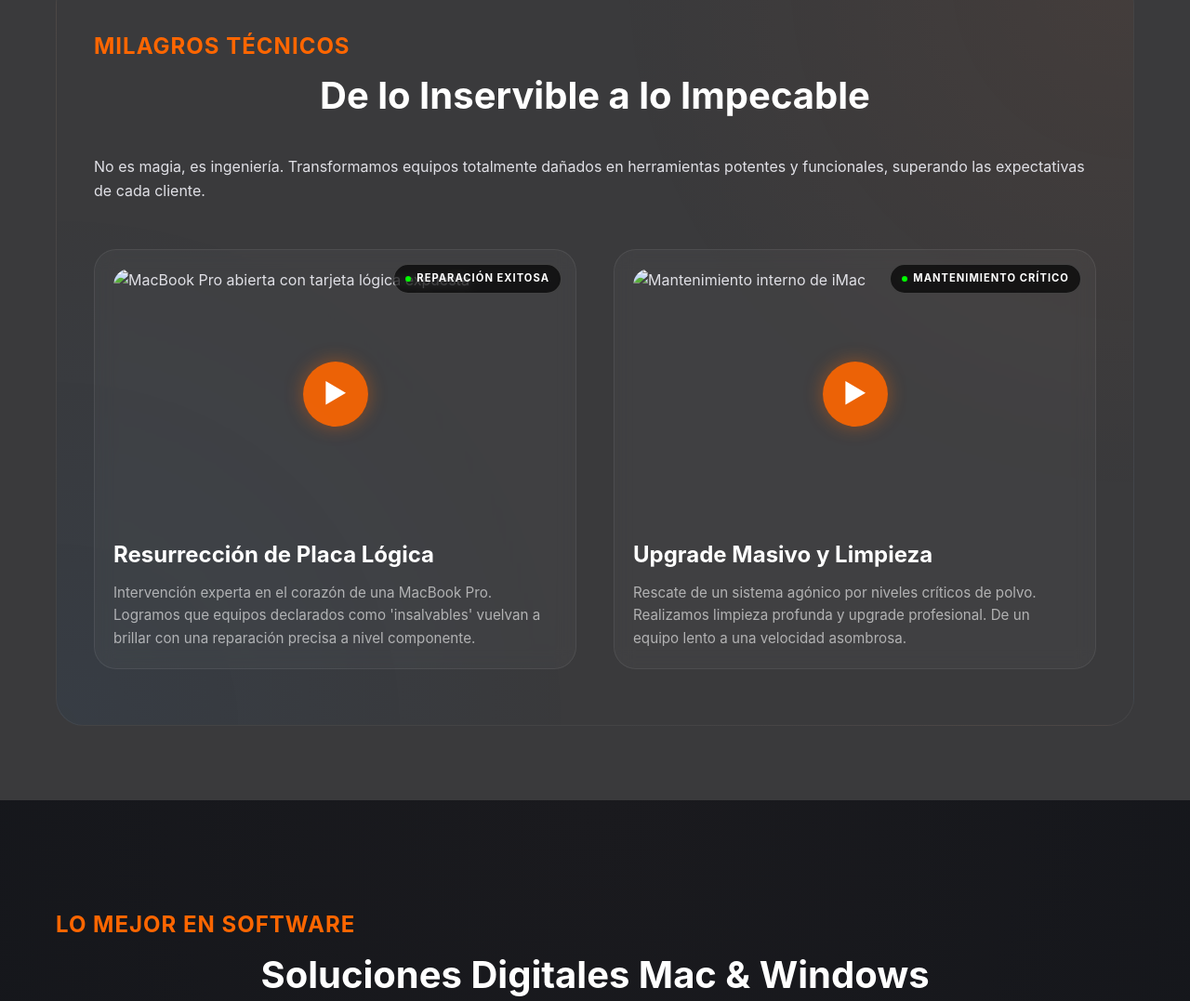
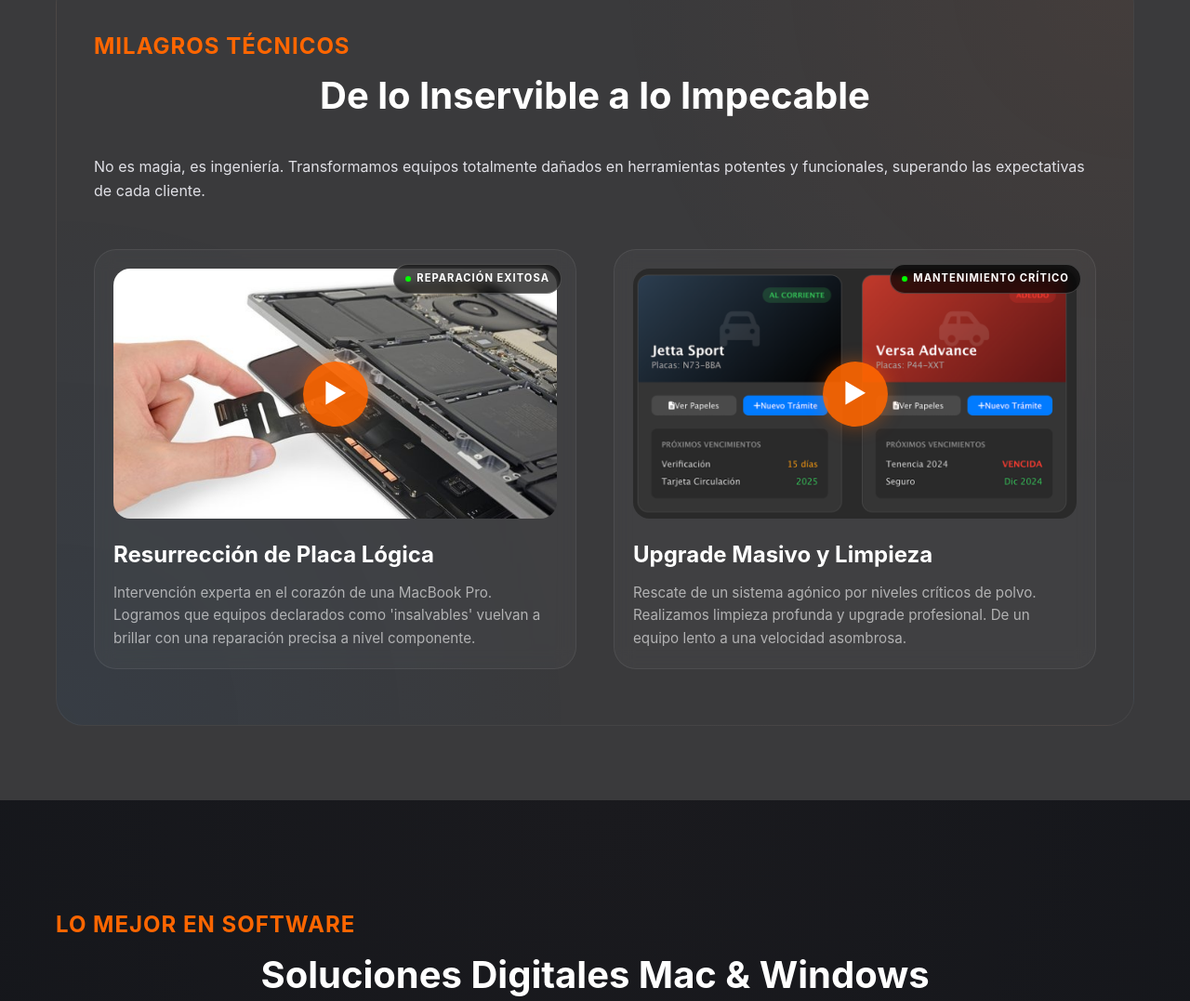
Before and after one commit to hatRoot/MacWaveT2, a plain HTML site: page index.html in a window 1280 px wide. Shown: the part 10923-12000 px from the top of the page at 93% size. Drawn offline with Linux system fonts and the light colour scheme.

Commit message:
CRITICAL FIX: Restored missing repair imagery. Corrected filenames and forced reload v3.

```diff
--- a/index.html
+++ b/index.html
@@ -942,7 +942,7 @@
                         <div class="video-card">
                             <div class="story-badge">Reparación Exitosa</div>
                             <div class="video-thumbnail">
-                                <img src="./images/macwave-macbook-logic.jpg?v=final_fix"
+                                <img src="./images/macwave-macbook-logic.jpg?v=final_fix_v3"
                                     alt="MacBook Pro abierta con tarjeta lógica expuesta">
                                 <div class="play-button">▶</div>
                             </div>
@@ -955,7 +955,7 @@
                         <div class="video-card">
                             <div class="story-badge">Mantenimiento Crítico</div>
                             <div class="video-thumbnail">
-                                <img src="./images/macwave-imac-upgrade.png?v=final_fix"
+                                <img src="./images/macwave-imac-upgrade.png?v=final_fix_v3"
                                     alt="Mantenimiento interno de iMac">
                                 <div class="play-button">▶</div>
                             </div>
```
Also changed, not shown: images/macwave-imac-upgrade.png (added), images/macwave-macbook-logic.jpg (added).
